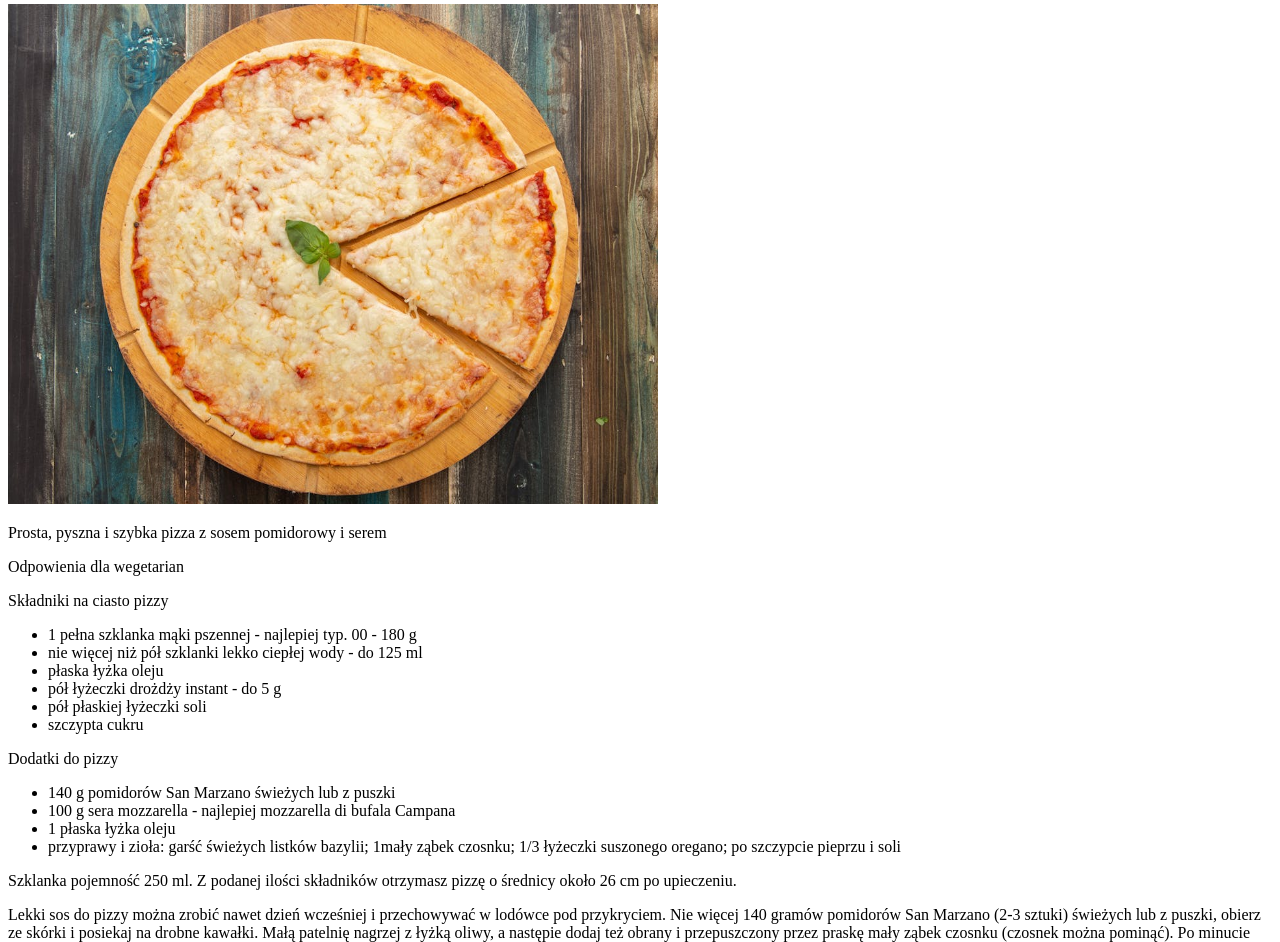
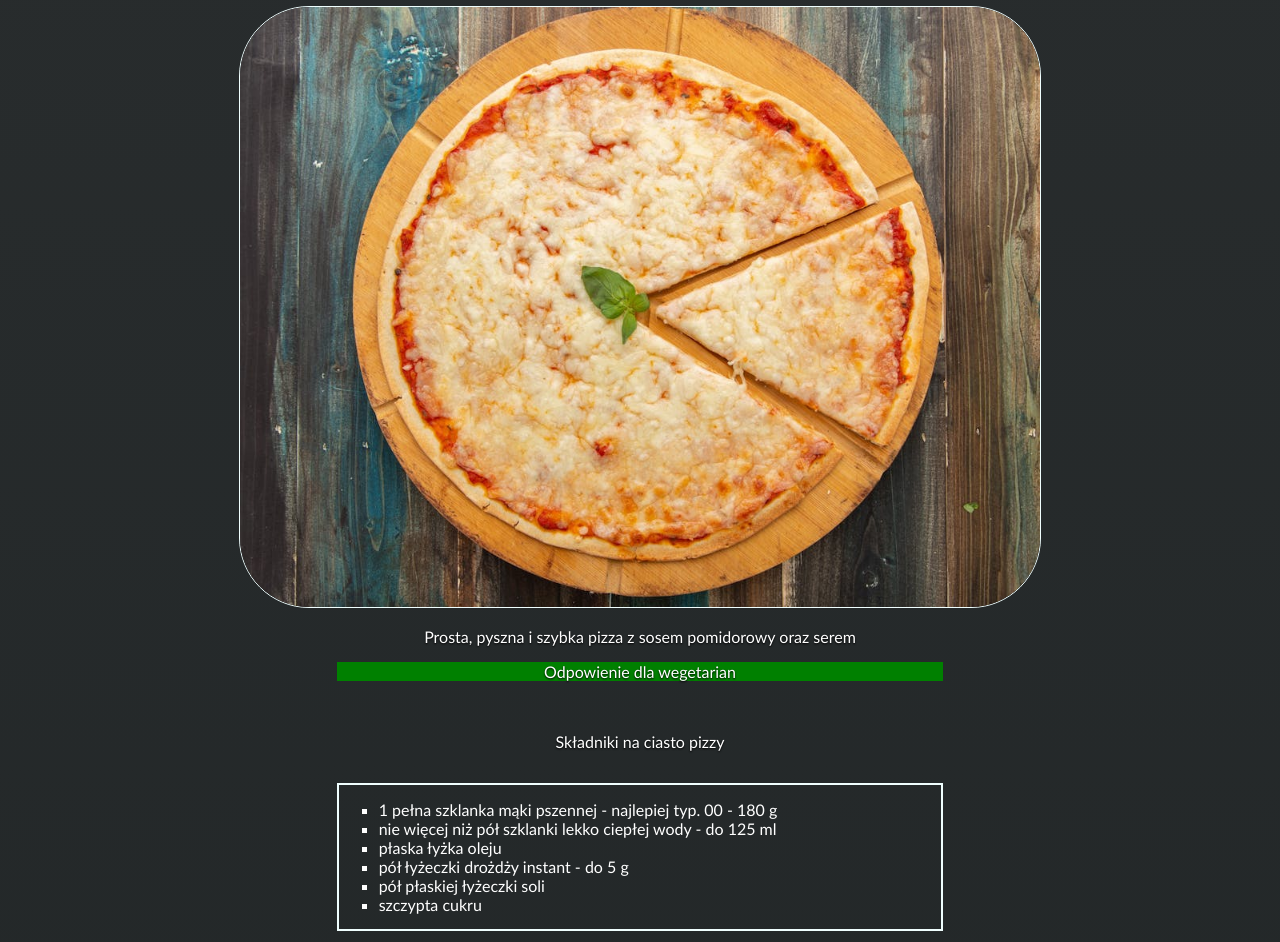
Before and after one commit to John-Arcade/odin-recipes, a plain HTML site: page recipes/pizza-margherita.html in a window 1280 px wide. Shown: the part 76-1018 px from the top of the page. Drawn offline with Linux system fonts and the light colour scheme.

Commit message:
Add CSS and better HTML structure
Added a lot of styling to make it look not that bad
and bare-bone

```diff
--- a/recipes/pizza-margherita.html
+++ b/recipes/pizza-margherita.html
@@ -3,14 +3,16 @@
 <head>
     <meta charset="UTF-8">
     <meta name="viewport" content="width=device-width, initial-scale=1.0">
+    <link rel="stylesheet" href="../styles.css">
     <title>Pizza Margherita</title>
 </head>
 <body>
+   <div>
     <h1>Pizza Margherita</h1>
-    <img src="images/pizza.jpeg" width="650" height="500">
-    <p>Prosta, pyszna i szybka pizza z sosem pomidorowy i serem</p>
-    <p>Odpowienia dla wegetarian</p>
-    <p>Składniki na ciasto pizzy</p>
+    <img class="aimg" src="images/pizza.jpeg">
+    <p class="center">Prosta, pyszna i szybka pizza z sosem pomidorowy oraz serem</p>
+    <p class="center background">Odpowienie dla wegetarian</p><br>
+    <p class="center">Składniki na ciasto pizzy</p>
     <ul>
         <li>1 pełna szklanka mąki pszennej - najlepiej typ. 00 - 180 g</li>
         <li>nie więcej niż pół szklanki lekko ciepłej wody - do 125 ml</li>
@@ -19,8 +21,9 @@
         <li>pół płaskiej łyżeczki soli</li>
         <li>szczypta cukru</li>
     </ul>
-    <p>Dodatki do pizzy</p>
-    <ul><li>140 g pomidorów San Marzano świeżych lub z puszki</li>
+    <p class="center">Dodatki do pizzy</p>
+    <ul>
+        <li>140 g pomidorów San Marzano świeżych lub z puszki</li>
         <li>100 g sera mozzarella - najlepiej mozzarella di bufala Campana</li>
         <li>1 płaska łyżka oleju</li>
         <li>przyprawy i zioła: garść świeżych listków bazylii; 1mały ząbek czosnku; 1/3 łyżeczki suszonego oregano; po szczypcie pieprzu i soli</li>
@@ -35,5 +38,6 @@
     <P>Na uformowanej pizzy rozprowadź przestudzony sos pomidorowy (około 1/3 sosu zostawiam na potem, do podania z upieczoną już pizzą). Sosem nie smaruję tylko wystających rantów. Kawałek sera mozzarella z zalewy kroję w plasterki i rozkładam równo na całej powierzchni pizzy z sosem. Można też użyć mozzarelli w kulkach. </P>
     <P>Gotową do pieczenia pizzę umieść w dobrze nagrzanym piekarniku. Otwórz drzwi i lekko wysuń nagrzaną blachę. Pizzę razem z papierem do pieczenia zsuń z deski na środek gorącej blachy z piekarnika. Taka pizza piecze się błyskawicznie. Polecam kontrolować jej wygląd od samego początku. Brzegi pizzy powinny urosnąć i zrobić się rumiane. Jeśli piec był super nagrzany, a do tego również i blacha, to pizza będzie gotowa po około 12 minutach od umieszczenia jej w gorącej komorze (do 15 minut maksymalnie).
     Pizzę wyjmujemy z pieca od razu po upieczeniu. Od razu też można ją kroić na kawałki i podawać ze świeżymi listkami bazylii. Warto oprószyć ją też przed podaniem świeżo mielonym pieprzem.</P>
+    </div>
 </body>
 </html>
--- /dev/null
+++ b/styles.css
@@ -0,0 +1,58 @@
+body {
+    background-color: rgb(32,37,38);
+    background-image: linear-gradient(to top, rgb(32,37,38), rgb(40,44,45));
+    background-repeat: no-repeat;
+    color: white;
+}
+body {
+    text-align: center;
+    font-family: 'Trebuchet MS', 'Lucida Sans Unicode', 'Lucida Grande', 'Lucida Sans', Arial, sans-serif;
+}
+p {
+    text-align: justify;
+    text-shadow: 0px 1px 2px black;
+}
+p.center {
+    text-align: center;
+
+}
+p.center.background {
+    background-color: green;
+    margin-left: 20%;
+    margin-right: 20%;
+}
+ul {
+    text-align: left;
+    margin-left: 20%;
+    margin-right: 20%;
+    border: 2px solid azure;
+    padding-top: 15px;
+    padding-bottom: 15px;
+    padding-right: 25px;
+    list-style-type: square;
+    display: inline-block;
+    width: 60%;
+    box-sizing: border-box;
+}
+.aimg {
+    height: auto;
+    width: 100%;
+    max-width: 800px;
+    border-radius: 70px;
+    border: 1px solid azure;
+}
+div {
+    margin-left: 10%;
+    margin-right: 10%;
+    margin-bottom: 10%;
+}
+a {
+    color:rgb(255, 255, 255);
+    text-decoration: none;
+    font-size: 35px;
+}
+a:hover {
+    background-color: azure;
+    color: black;
+    padding: 3px;
+}
```
Also changed, not shown: index.html (+8 -5 lines), recipes/cream tomato soup.html (+10 -3 lines).
